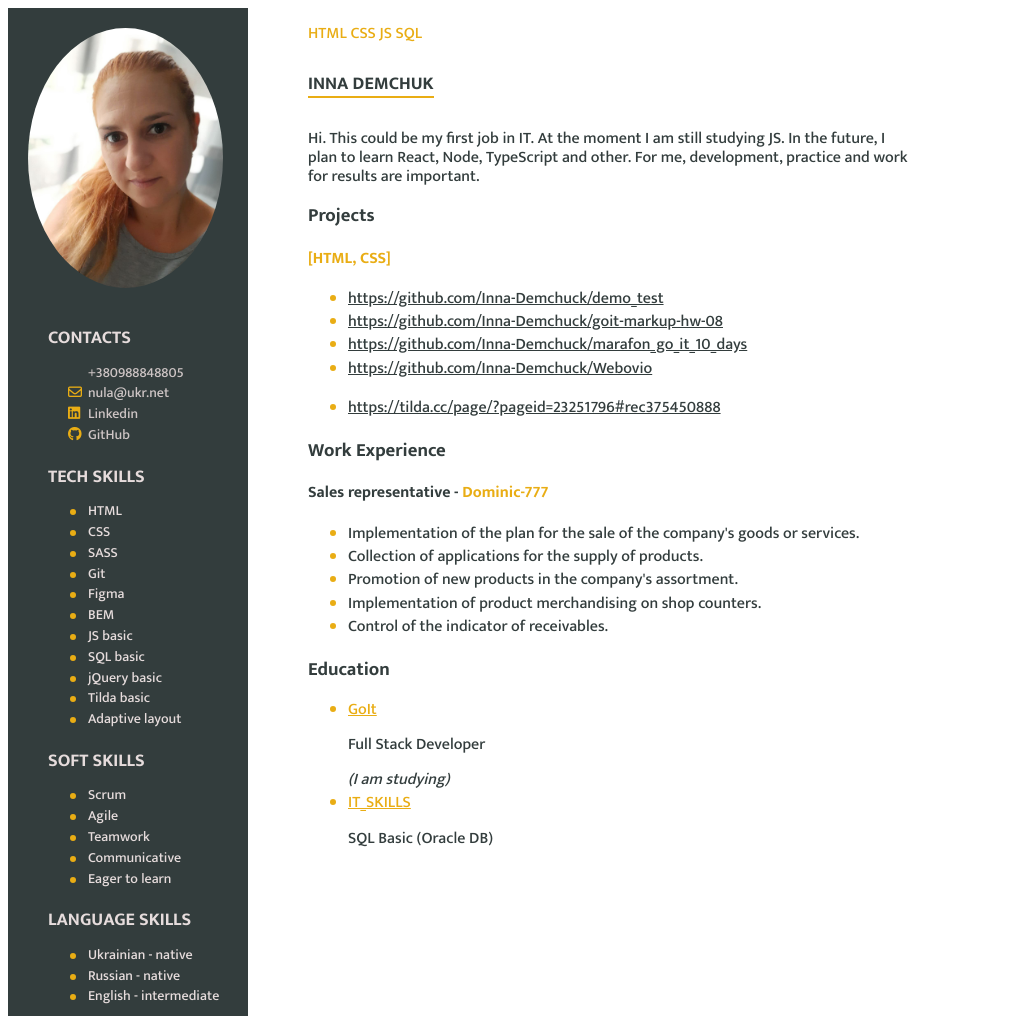
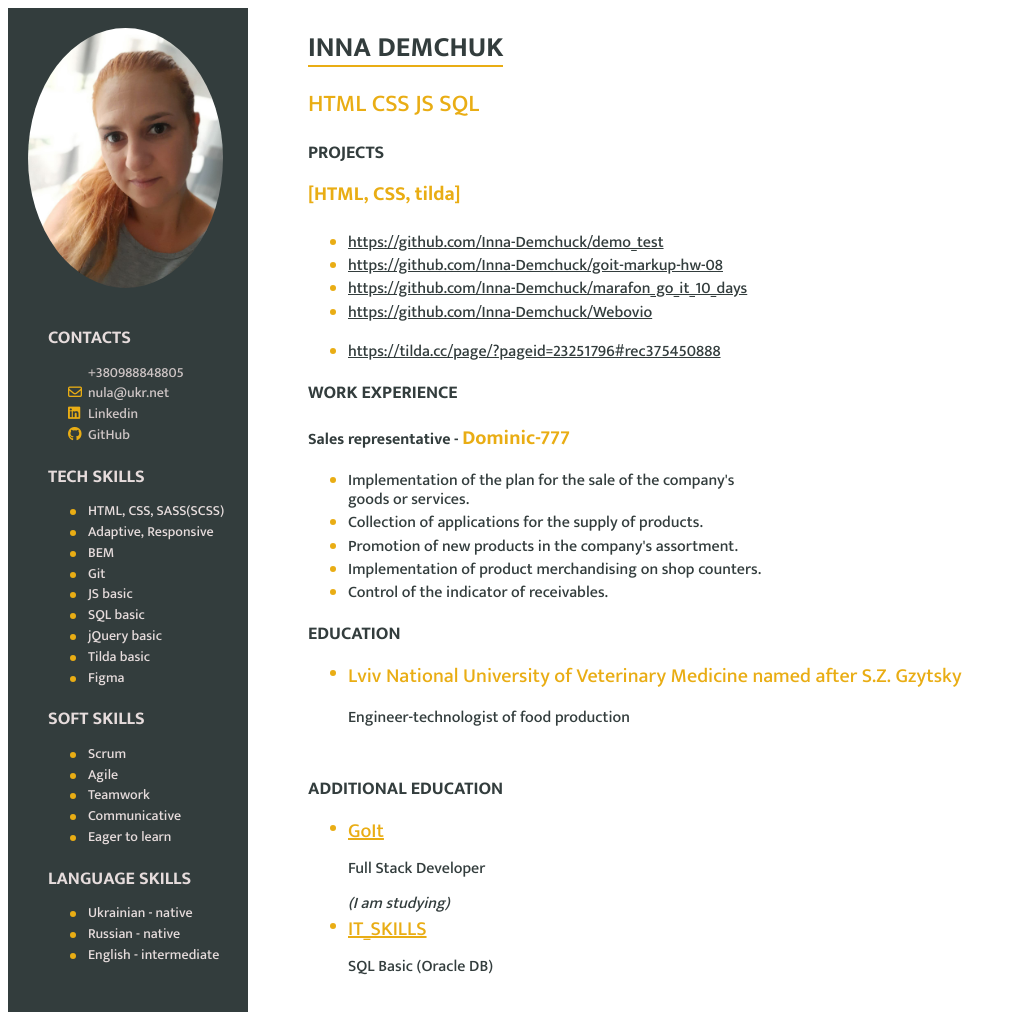
Before and after one commit to Inna-Demchuck/Resume, a plain HTML site: page index.html in a window 1280 px wide. Shown: the top 1016 px of the page, without its empty margins (0-1017 px from the left). Drawn offline with Linux system fonts and the light colour scheme; some icons are missing.

Commit message:
change 17/09/23

```diff
--- a/css/style.css
+++ b/css/style.css
@@ -1,5 +1,4 @@
 /*BASE*/
-
 
 /* h1,
 h2,
@@ -52,6 +51,14 @@ img {
 }
 
 .select {
+  margin-top: 0px;
+  font-size: 24px;
+  color: rgb(233, 173, 20);
+}
+
+.selected {
+  margin-top: 0px;
+  font-size: 20px;
   color: rgb(233, 173, 20);
 }
 
@@ -60,11 +67,11 @@ li {
   padding-bottom: 4px;
 }
 
-h2 {
+h2,
+h3 {
   text-transform: uppercase;
   font-size: large;
 }
-
 
 /*------------------------------------------ */
 
@@ -101,7 +108,6 @@ h2 {
   position: relative;
 }
 
-
 /* ---------------------------------------------- */
 
 .information {
@@ -111,6 +117,7 @@ h2 {
 }
 
 .name {
+  font-size: 28px;
   display: inline-block;
   border-bottom: 2px solid rgb(233, 173, 20);
 }
@@ -127,6 +134,10 @@ h2 {
   color: rgb(233, 173, 20);
 }
 
+.profession {
+  margin-bottom: 30px;
+  margin-top: 0px;
+}
 
 /* --------------------------------------- */
 
--- a/index.html
+++ b/index.html
@@ -46,18 +46,15 @@
                 <li>
                     <h2>tech skills</h2>
                     <ul class="list">
-                        <li class="mark">HTML</li>
-                        <li class="mark">CSS</li>
-                        <li class="mark">SASS</li>
+                        <li class="mark">HTML, CSS, SASS(SCSS)</li>
+                        <li class="mark">Adaptive, Responsive</li>
+                        <li class="mark">BEM</li>
                         <li class="mark">Git</li>
-                        <li class="mark">Figma</li>
-                        <li class="mark">BEM</li>
                         <li class="mark">JS basic</li>
                         <li class="mark">SQL basic</li>
                         <li class="mark">jQuery basic</li>
                         <li class="mark">Tilda basic</li>
-                        <li class="mark">Adaptive layout</li>
-
+                        <li class="mark">Figma</li>
 
                     </ul>
                 </li>
@@ -86,16 +83,13 @@
         </sectiom>
 
         <section class="information">
+            <h2 class="name">INNA DEMCHUK</h2>
             <p class="select">HTML CSS JS SQL</p>
-            <h2 class="name">INNA DEMCHUK</h2>
-            <p class="text">Hi. This could be my first job in IT. At the moment I am still studying JS. In the future, I
-                plan to learn React, Node, TypeScript and other. For me, development, practice and work for results are
-                important.
-            </p>
+
 
 
             <h3>Projects</h3>
-            <h4 class="select">[HTML, CSS]</h4>
+            <h4 class="selected">[HTML, CSS, tilda]</h4>
             <ul class="list">
                 <li class="mark"><a class="site" target="_blank"
                         href="https://github.com/Inna-Demchuck/demo_test">https://github.com/Inna-Demchuck/demo_test</a>
@@ -118,30 +112,34 @@
             </ul>
 
 
-
-
-
             <h3>Work Experience</h3>
-            <h4>Sales representative - <span class="select">Dominic-777</span></h4>
+            <h4>Sales representative - <span class="selected">Dominic-777</span></h4>
             <ul class="list">
-                <li class="mark">Implementation of the plan for the sale of the company's goods or services.</li>
+                <li class="mark">Implementation of the plan for the sale of the company's <br> goods or services.</li>
                 <li class="mark">Collection of applications for the supply of products.</li>
                 <li class="mark">Promotion of new products in the company's assortment.</li>
                 <li class="mark">Implementation of product merchandising on shop counters.</li>
                 <li class="mark">Control of the indicator of receivables.</li>
             </ul>
 
+            <h3>Education</h3>
+            <ul class="list">
+                <li class="mark">
+                    <p class="selected">Lviv National University of Veterinary Medicine named after S.Z. Gzytsky</p>
+                    <p class="profession">Engineer-technologist of food production</p>
+                </li>
+            </ul>
 
-            <h3>Education</h3>
+            <h3>Additional Education</h3>
 
             <ul class="list">
                 <li class="mark">
-                    <a target="_blank" href="https://goit.global/ua/" class="select">GoIt</a>
+                    <a target="_blank" href="https://goit.global/ua/" class="selected">GoIt</a>
                     <p>Full Stack Developer</p>
                     <em class="explanation">(I am studying)</em>
                 </li>
                 <li class="mark">
-                    <a target="_blank" href="https://it-skills.in.ua/" class="select">IT_SKILLS</a>
+                    <a target="_blank" href="https://it-skills.in.ua/" class="selected">IT_SKILLS</a>
                     <p>SQL Basic (Oracle DB)</p>
                 </li>
             </ul>
```
Lines whose indentation alone changed are shown as unchanged.
